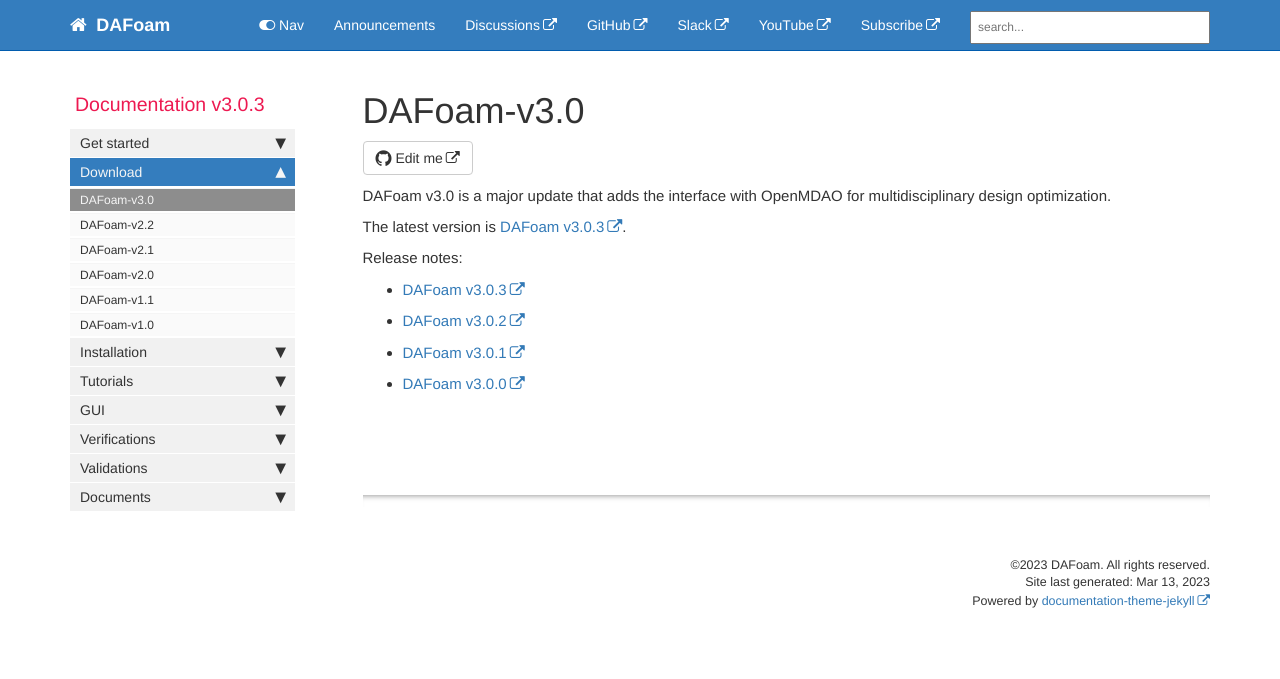
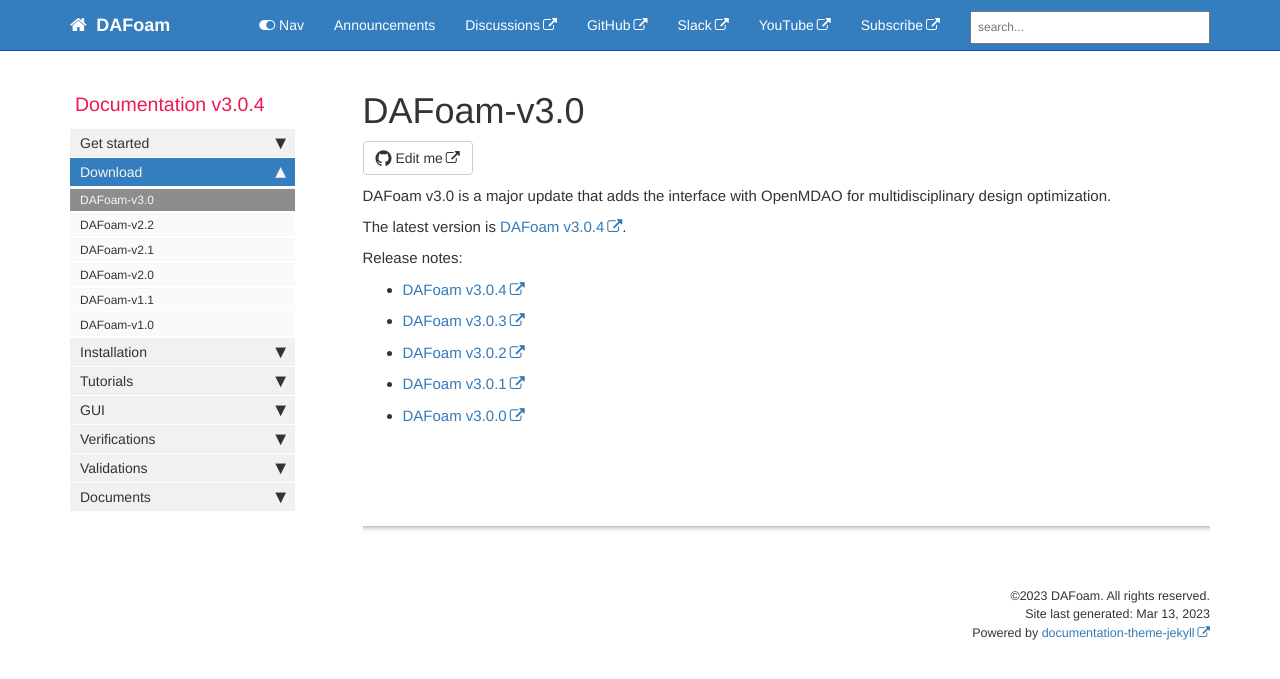
Before and after one commit to DAFoam/DAFoam.github.io, a Jekyll site: the page built from pages/mydoc/mydoc_download_v3.0.md, in a window 1280 px wide. Shown: the top 679 px of the page. Built offline with Jekyll 4.4.1, drawn with Linux system fonts in a browser that asks for light colours; comment, search, counter and statistics services are not loaded.

Commit message:
content update

```diff
--- a/_config.yml
+++ b/_config.yml
@@ -12,7 +12,7 @@ site_title: DAFoam
 company_name: DAFoam
 # this appears in the footer
 
-latest_version: v3.0.3
+latest_version: v3.0.4
 # define the latest version of DAFoam
 
 github_editme_path: DAFoam/DAFoam.github.io/blob/master/
--- a/_data/sidebars/mydoc_sidebar.yml
+++ b/_data/sidebars/mydoc_sidebar.yml
@@ -2,7 +2,7 @@
 
 entries:
 - title: sidebar
-  product: Documentation v3.0.3
+  product: Documentation v3.0.4
   version:
   folders:
 
--- a/pages/mydoc/mydoc_download_v3.0.md
+++ b/pages/mydoc/mydoc_download_v3.0.md
@@ -13,6 +13,8 @@ The latest version is [DAFoam {{ site.latest_version }}](https://github.com/mdol
 
 Release notes:
 
+- [DAFoam v3.0.4](https://github.com/mdolab/dafoam/releases/tag/v3.0.4)
+
 - [DAFoam v3.0.3](https://github.com/mdolab/dafoam/releases/tag/v3.0.3)
 
 - [DAFoam v3.0.2](https://github.com/mdolab/dafoam/releases/tag/v3.0.2)
```
